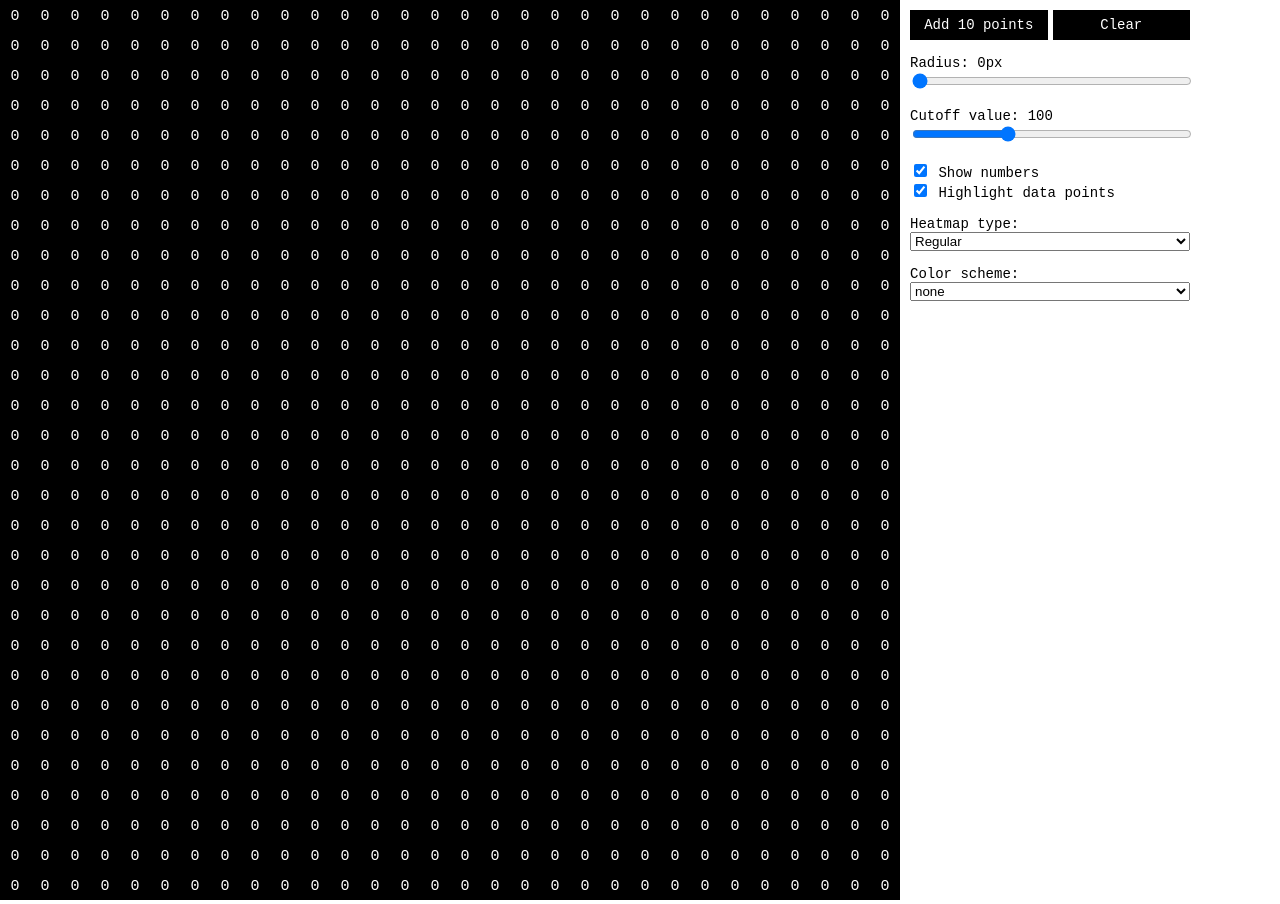
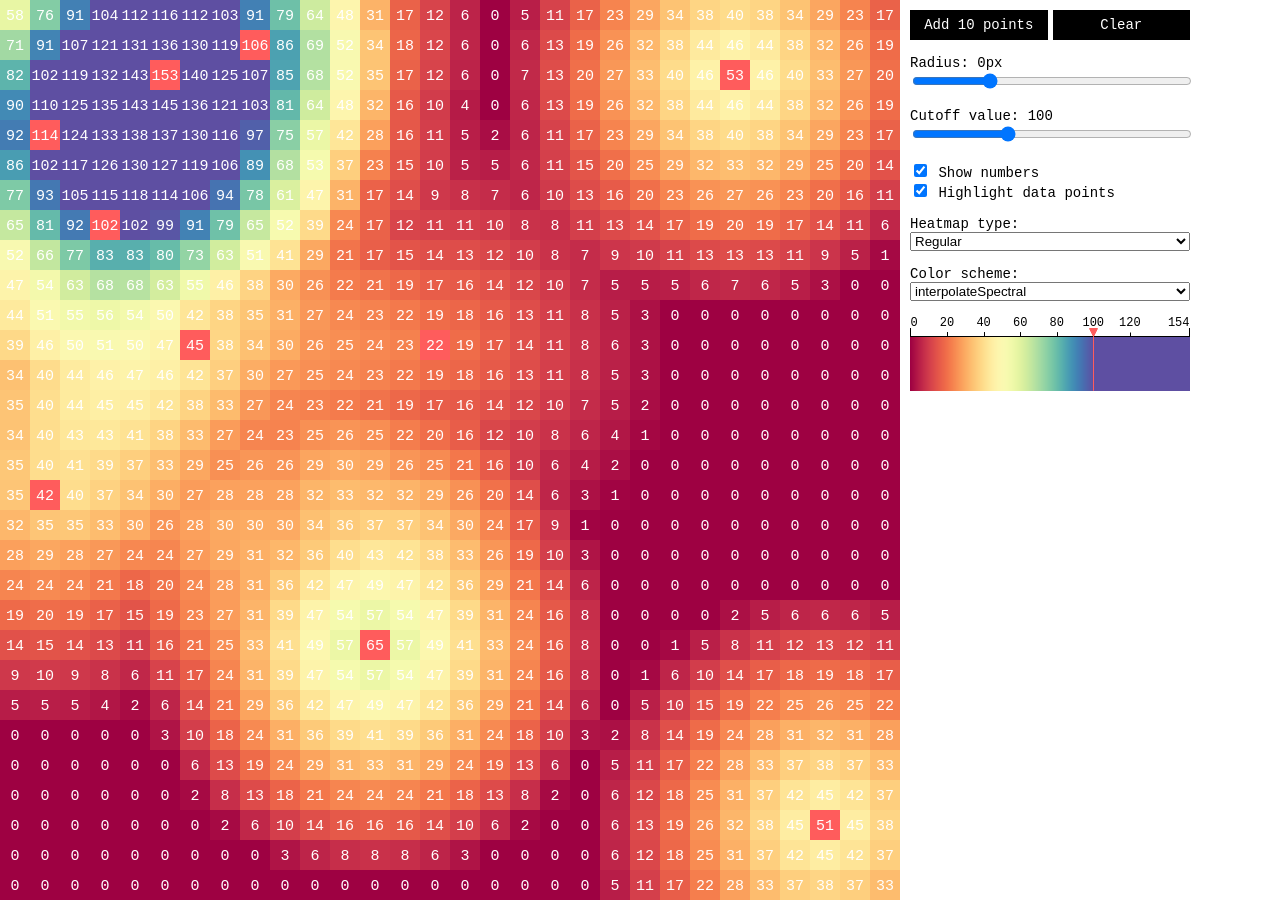
Before and after one commit to osvodef/heatmaps101, a website built with webpack: page assets/index.html in a window 1280 px wide. Built offline with nearby package versions, Linux system fonts and the light colour scheme.

Commit message:
tweak default values, add screenshot

```diff
--- a/assets/index.html
+++ b/assets/index.html
@@ -82,7 +82,7 @@
                     min="0"
                     max="30"
                     step="any"
-                    value="0"
+                    value="8"
                 />
             </div>
 
@@ -124,7 +124,7 @@
                     <option value="none">none</option>
                     <option value="grayscale">grayscale</option>
 
-                    <option value="interpolateSpectral">interpolateSpectral</option>
+                    <option selected value="interpolateSpectral">interpolateSpectral</option>
                     <option value="interpolateMagma">interpolateMagma</option>
                     <option value="interpolateBlues">interpolateBlues</option>
                     <option value="interpolateBrBG">interpolateBrBG</option>
--- a/package.json
+++ b/package.json
@@ -1,7 +1,7 @@
 {
   "name": "heatmaps101",
   "version": "1.0.0",
-  "description": "Heatmap demonstration app",
+  "description": "Heatmap rendering demonstration app",
   "main": "src/index.js",
   "scripts": {
     "start": "webpack-dev-server",
--- a/src/index.ts
+++ b/src/index.ts
@@ -6,12 +6,12 @@ import { cellSize, maxValue, cellCountX, cellCountY } from './constants';
 const drawOptions: DrawOptions = {
     showNumbers: true,
     highlightDataPoints: true,
-    fillType: 'none',
+    fillType: 'interpolateSpectral',
     cutoff: 100,
 };
 
 let heatmapType: HeatmapType = 'regular';
-let radius = 0;
+let radius = 8;
 
 const addButton = document.querySelector('.button.add') as HTMLDivElement;
 const clearButton = document.querySelector('.button.clear') as HTMLDivElement;
@@ -38,14 +38,7 @@ display.addEventListener('click', (e) => {
 });
 
 addButton.addEventListener('click', () => {
-    for (let i = 0; i < 10; i++) {
-        const x = Math.floor(Math.random() * cellCountX);
-        const y = Math.floor(Math.random() * cellCountY);
-        const value = Math.floor(Math.random() * maxValue);
-
-        scope.addPoint(value, x, y);
-    }
-
+    addTenPoints();
     recalc();
     redraw();
 });
@@ -92,8 +85,19 @@ typeSelect.addEventListener('input', () => {
     redraw();
 });
 
+addTenPoints();
 recalc();
 redraw();
+
+function addTenPoints() {
+    for (let i = 0; i < 10; i++) {
+        const x = Math.floor(Math.random() * cellCountX);
+        const y = Math.floor(Math.random() * cellCountY);
+        const value = Math.floor(Math.random() * maxValue);
+
+        scope.addPoint(value, x, y);
+    }
+}
 
 function recalc() {
     scope.calculateValues(radius, heatmapType);
```
Also changed, not shown: assets/heatmaps101.png (added).
